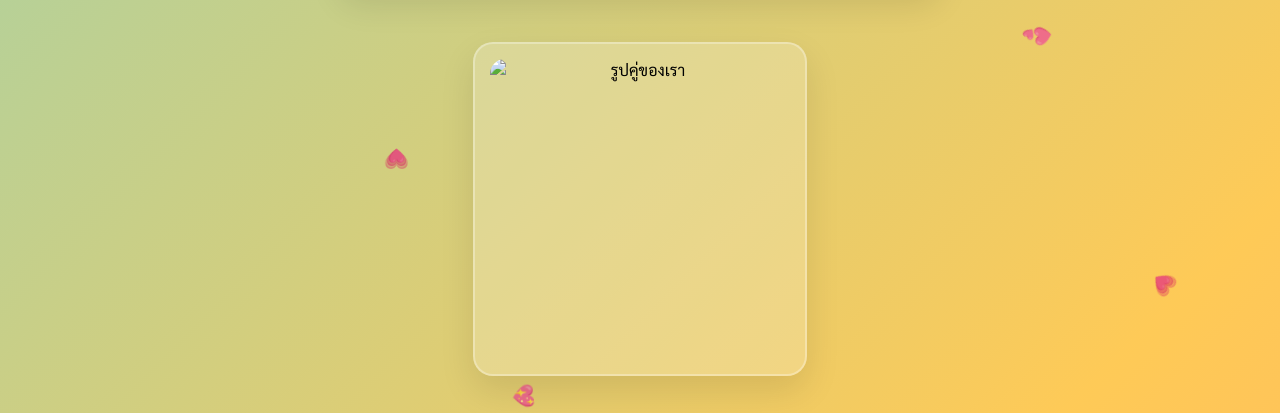
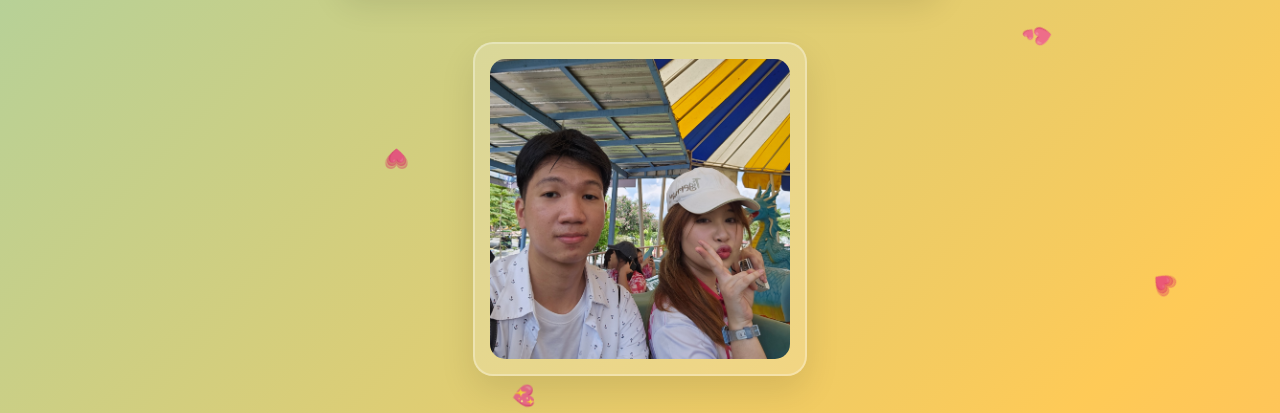
Before and after one commit to CSpipat/for-you, a plain HTML site: page index.html in a window 1280 px wide. Shown: the part 213-626 px from the top of the page. Drawn offline with Linux system fonts and the light colour scheme; the site is published under a folder, as on GitHub Pages, so addresses that start at the root find nothing.

Commit message:
fix path img

```diff
--- a/index.html
+++ b/index.html
@@ -630,7 +630,7 @@
         <main>
             <div class="photo-box">
                 <div class="photo-frame">
-                    <img src="/img/photo.jpg" alt="รูปคู่ของเรา">
+                    <img src="img/photo.jpg" alt="รูปคู่ของเรา">
                 </div>
             </div>
 
```
